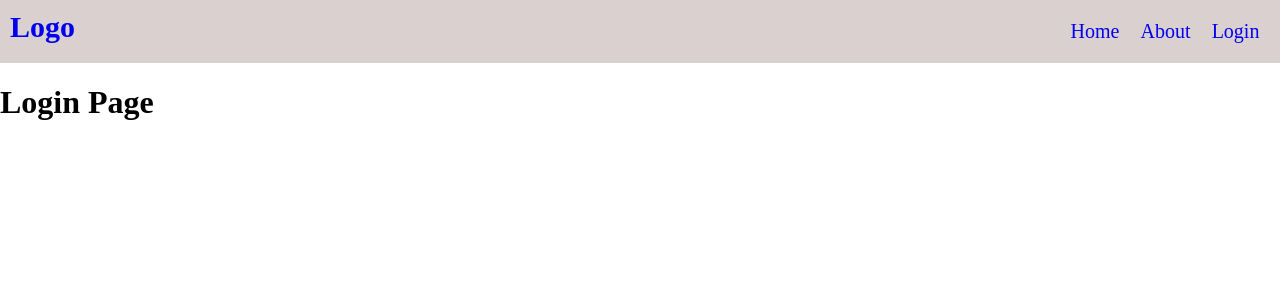
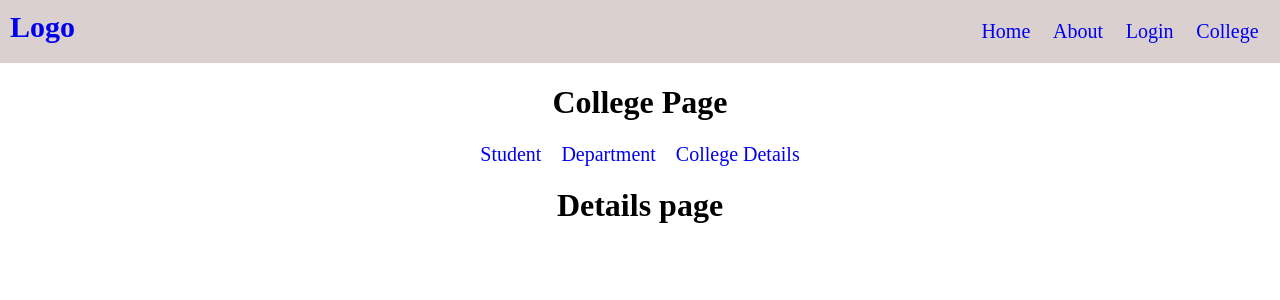
Before and after one commit to nandinipatwa099/chai-aur-react, a React (Vite) app in the folder 15Header_ReactRouter/: page /college/details in a window 1280 px wide. Before the commit this address led to /login. Shown: the top 300 px of the page. Built offline with nearby package versions, Linux system fonts and the light colour scheme.

Commit message:
nested navigation routing

```diff
--- a/15Header_ReactRouter/src/App.jsx
+++ b/15Header_ReactRouter/src/App.jsx
@@ -5,6 +5,10 @@ import About from "./About"
 import {Routes, Route, Navigate} from "react-router-dom"
 import NavBar from "./NavBar"
 import PageNotFound from "./PageNotFound"
+import College from "./College"
+import Student from "./Student"
+import Department from "./Department"
+import Details from "./Details"
 function App() {
 
 
@@ -17,6 +21,13 @@ function App() {
      <Route path="/login" element= {<Login/>} />
      {/* <Route path="/*" element={<PageNotFound/>} /> */}
      <Route path="/*" element={<Navigate to="/login"/>} />
+
+     <Route path="/college" element={<College />}>
+     <Route path="student" element={<Student/>} />
+     <Route path="department" element={<Department/>} />
+     <Route path="details" element={<Details/>} />
+     </Route>
+
     </Routes>
     </>
   )
--- /dev/null
+++ b/15Header_ReactRouter/src/College.jsx
@@ -0,0 +1,18 @@
+import { NavLink, Outlet } from "react-router";
+
+function College() {
+    return(
+        <div className="college" style={{textAlign:"center"}}>
+            <h1>College Page</h1>
+
+            <NavLink className="link" to= "student">Student</NavLink>
+            <NavLink className="link" to= "department">Department</NavLink>
+            <NavLink className="link" to= "details ">College Details</NavLink>
+            <Outlet />
+
+        </div>
+
+    )
+}
+
+export default College;
--- /dev/null
+++ b/15Header_ReactRouter/src/Department.jsx
@@ -0,0 +1,11 @@
+
+
+function Department() {
+    return(
+        <div >
+            <h1>Department Page</h1>
+        </div>
+    )
+}
+
+export default Department;
--- /dev/null
+++ b/15Header_ReactRouter/src/Details.jsx
@@ -0,0 +1,11 @@
+
+
+function Details() {
+    return(
+        <div >
+            <h1>Details page</h1>
+        </div>
+    )
+}
+
+export default Details;
--- a/15Header_ReactRouter/src/NavBar.jsx
+++ b/15Header_ReactRouter/src/NavBar.jsx
@@ -28,6 +28,11 @@ function NavBar() {
                 Login
               </Link>
             </li>
+            <li>
+              <Link className="link" to="/college">
+                College
+              </Link>
+            </li>
           </ul>
         </div>
       </div>
--- /dev/null
+++ b/15Header_ReactRouter/src/Student.jsx
@@ -0,0 +1,12 @@
+
+
+function Student() {
+    return(
+        <div  >
+            <h1>Student Page</h1>
+
+        </div>
+    )
+}
+
+export default Student;
--- a/15Header_ReactRouter/src/header.css
+++ b/15Header_ReactRouter/src/header.css
@@ -15,7 +15,7 @@ body{
 .header ul {
     display: flex;
     list-style-type: none;
-    width: 210px;
+    width: 300px;
     margin: auto;
     justify-content: space-around;
     /* background-color: blue; */
@@ -35,3 +35,9 @@ body{
     text-decoration: none;
     font-size: 20px;
 }
+
+.college .link {
+    text-decoration: none;
+    font-size: 20px;
+    margin: 10px;
+}
```
